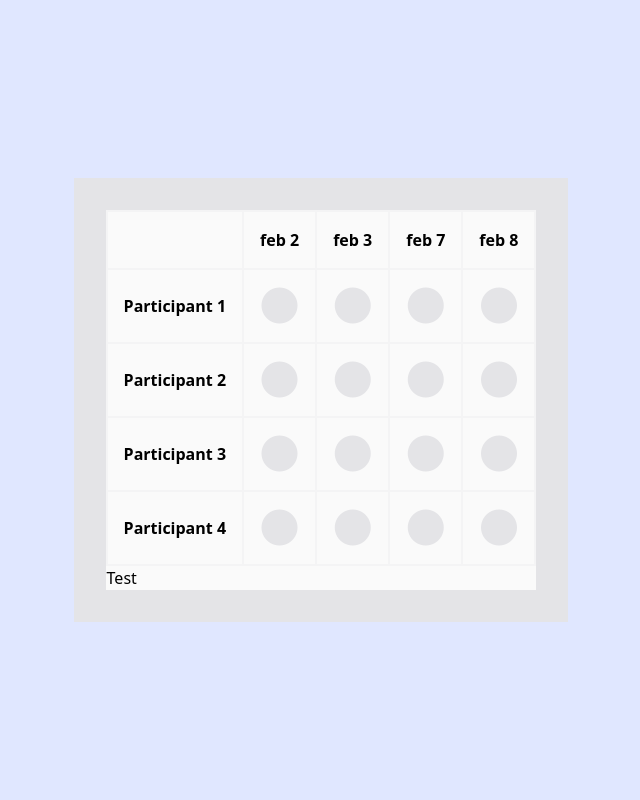
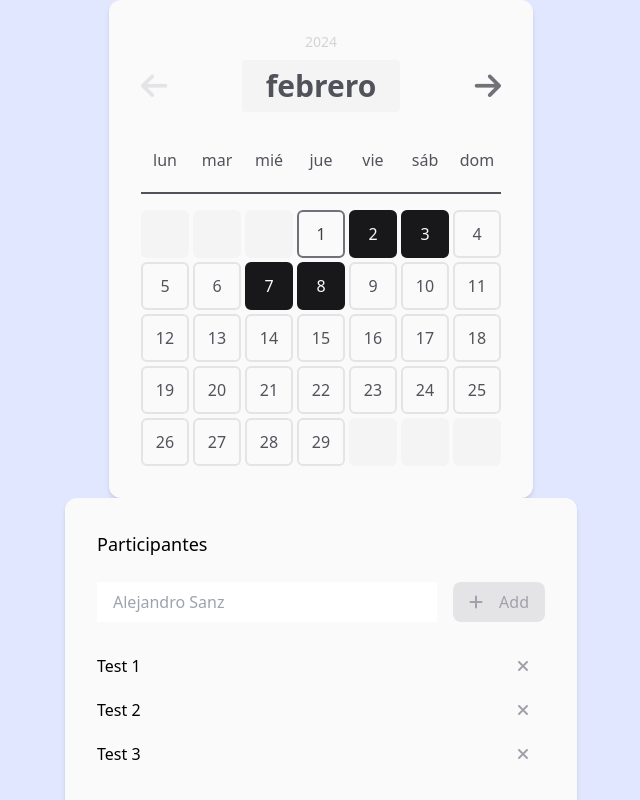
Before and after one commit to MMadlos/cronos-app, a React (Vite) app: page / in a window 1280 px wide. Shown: the top 800 px of the page, without its empty margins (319-959 px from the left). Built offline with nearby package versions, Linux system fonts and the light colour scheme.

Commit message:
Lift up calendar data to App

```diff
--- a/src/App.jsx
+++ b/src/App.jsx
@@ -1,14 +1,129 @@
 import "./App.css"
+import { useState } from "react"
+import { getAllSelectedWeekdayDates } from "./utils"
+import { mockSelectedDates, mockParticipants } from "./mockData"
 
 import Calendar from "./components/Calendar/Calendar"
 import Table from "./components/Table/Table"
 import UserList from "./components/UserList/UserList"
 
+const currentDate = new Date()
+const currentMonthIndex = currentDate.getMonth()
+const currentYear = currentDate.getFullYear()
+const initiCalendarData = {
+	year: currentYear,
+	monthIndex: currentMonthIndex,
+}
+
 function App() {
+	// TODO -> Lift up selectedDates and participants
+	const [calendarData, setCalendarData] = useState(initiCalendarData)
+	const [selectedDays, setSelectedDays] = useState(mockSelectedDates)
+
+	function handleMonthArrows(e) {
+		const newMonthIndexEl = e.target.closest("[data-index]").dataset.index
+		const newMonthIndex = Number(newMonthIndexEl)
+
+		const newCalendarData = {
+			year: calendarData.year,
+			monthIndex: newMonthIndex,
+		}
+
+		setCalendarData(newCalendarData)
+	}
+
+	function handleSelectDays(e) {
+		const dataDate = e.target.closest("[data-date]").dataset.date
+
+		const { year, monthIndex } = calendarData
+
+		const selectedDate = new Date(year, monthIndex, dataDate)
+		const selectedDateTime = selectedDate.getTime()
+
+		const selectedDaysTime = selectedDays.map((dates) => dates.getTime())
+		const isIncluded = selectedDaysTime.includes(selectedDateTime)
+
+		if (isIncluded) {
+			const newSelectedDays = selectedDaysTime
+				.filter((selected) => selected !== selectedDateTime)
+				.sort()
+				.map((datesTime) => new Date(datesTime))
+
+			setSelectedDays(newSelectedDays)
+		}
+
+		if (!isIncluded) {
+			const newSelectedDays = [...selectedDays, selectedDate]
+				.map((dates) => dates.getTime())
+				.sort()
+				.map((datesMS) => new Date(datesMS))
+
+			setSelectedDays(newSelectedDays)
+		}
+	}
+
+	function handleSelectWeek(e) {
+		const weekdayIndex = e.target.closest("button").dataset.weekIndex
+
+		const { year, monthIndex } = calendarData
+
+		const selectedDatesArray = getAllSelectedWeekdayDates(
+			year,
+			monthIndex,
+			weekdayIndex
+		)
+
+		const selectedDatesTime = selectedDatesArray.map((date) => {
+			const newDate = new Date(year, monthIndex, date)
+			return newDate.getTime()
+		})
+
+		const currentSelectedDaysTime = selectedDays.map((dates) => {
+			return dates.getTime()
+		})
+
+		const areAllAlreadySelected = selectedDatesTime.every((dates) =>
+			currentSelectedDaysTime.includes(dates)
+		)
+
+		if (!areAllAlreadySelected) {
+			selectedDatesTime.forEach((dateTime) => {
+				const isIncluded = currentSelectedDaysTime.includes(dateTime)
+				if (isIncluded) return
+
+				currentSelectedDaysTime.push(dateTime)
+			})
+
+			const newSelectedDays = currentSelectedDaysTime
+				.sort()
+				.map((datesTime) => new Date(datesTime))
+
+			setSelectedDays(newSelectedDays)
+		}
+
+		if (areAllAlreadySelected) {
+			const newSelectedDays = currentSelectedDaysTime
+				.filter((datesTime) => {
+					const isIncluded = selectedDatesTime.includes(datesTime)
+					if (!isIncluded) return datesTime
+				})
+				.sort()
+				.map((dates) => new Date(dates))
+
+			setSelectedDays(newSelectedDays)
+		}
+	}
+
 	return (
 		<main className="flex min-h-screen flex-col items-center justify-center bg-indigo-100">
-			{/* <Calendar /> */}
-			{/* <UserList /> */}
+			<Calendar
+				calendarData={calendarData}
+				selectedDays={selectedDays}
+				onClickArrows={handleMonthArrows}
+				onClickDate={handleSelectDays}
+				onClickWeekday={handleSelectWeek}
+			/>
+			<UserList />
 			<Table />
 		</main>
 	)
--- a/src/components/Calendar/Calendar.jsx
+++ b/src/components/Calendar/Calendar.jsx
@@ -1,16 +1,7 @@
 import { useState } from "react"
-
-import { getAllSelectedWeekdayDates } from "../../utils"
 
 import CalendarHeader from "./CalendarHeader"
 import CalendarBody from "./CalendarBody"
-
-const mockSelectedDates = [
-	new Date(2024, 1, 2),
-	new Date(2024, 1, 3),
-	new Date(2024, 0, 31),
-	new Date(2024, 1, 8),
-]
 
 const currentDate = new Date()
 const currentMonthIndex = currentDate.getMonth()
@@ -20,104 +11,13 @@ const initiCalendarData = {
 	monthIndex: currentMonthIndex,
 }
 
-function Calendar() {
-	const [calendarData, setCalendarData] = useState(initiCalendarData)
-	const [selectedDays, setSelectedDays] = useState(mockSelectedDates)
-
-	function handleMonthArrows(e) {
-		const newMonthIndexEl = e.target.closest("[data-index]").dataset.index
-		const newMonthIndex = Number(newMonthIndexEl)
-
-		const newCalendarData = {
-			year: calendarData.year,
-			monthIndex: newMonthIndex,
-		}
-
-		setCalendarData(newCalendarData)
-	}
-
-	function handleSelectDays(e) {
-		const dataDate = e.target.closest("[data-date]").dataset.date
-
-		const { year, monthIndex } = calendarData
-
-		const selectedDate = new Date(year, monthIndex, dataDate)
-		const selectedDateTime = selectedDate.getTime()
-
-		const selectedDaysTime = selectedDays.map((dates) => dates.getTime())
-		const isIncluded = selectedDaysTime.includes(selectedDateTime)
-
-		if (isIncluded) {
-			const newSelectedDays = selectedDaysTime
-				.filter((selected) => selected !== selectedDateTime)
-				.sort()
-				.map((datesTime) => new Date(datesTime))
-
-			setSelectedDays(newSelectedDays)
-		}
-
-		if (!isIncluded) {
-			const newSelectedDays = [...selectedDays, selectedDate]
-				.map((dates) => dates.getTime())
-				.sort()
-				.map((datesMS) => new Date(datesMS))
-
-			setSelectedDays(newSelectedDays)
-		}
-	}
-
-	function handleSelectWeek(e) {
-		const weekdayIndex = e.target.closest("button").dataset.weekIndex
-
-		const { year, monthIndex } = calendarData
-
-		const selectedDatesArray = getAllSelectedWeekdayDates(
-			year,
-			monthIndex,
-			weekdayIndex
-		)
-
-		const selectedDatesTime = selectedDatesArray.map((date) => {
-			const newDate = new Date(year, monthIndex, date)
-			return newDate.getTime()
-		})
-
-		const currentSelectedDaysTime = selectedDays.map((dates) => {
-			return dates.getTime()
-		})
-
-		const areAllAlreadySelected = selectedDatesTime.every((dates) =>
-			currentSelectedDaysTime.includes(dates)
-		)
-
-		if (!areAllAlreadySelected) {
-			selectedDatesTime.forEach((dateTime) => {
-				const isIncluded = currentSelectedDaysTime.includes(dateTime)
-				if (isIncluded) return
-
-				currentSelectedDaysTime.push(dateTime)
-			})
-
-			const newSelectedDays = currentSelectedDaysTime
-				.sort()
-				.map((datesTime) => new Date(datesTime))
-
-			setSelectedDays(newSelectedDays)
-		}
-
-		if (areAllAlreadySelected) {
-			const newSelectedDays = currentSelectedDaysTime
-				.filter((datesTime) => {
-					const isIncluded = selectedDatesTime.includes(datesTime)
-					if (!isIncluded) return datesTime
-				})
-				.sort()
-				.map((dates) => new Date(dates))
-
-			setSelectedDays(newSelectedDays)
-		}
-	}
-
+function Calendar({
+	calendarData,
+	selectedDays,
+	onClickDate,
+	onClickWeekday,
+	onClickArrows,
+}) {
 	return (
 		<div
 			id="calendar"
@@ -125,13 +25,13 @@ function Calendar() {
 		>
 			<CalendarHeader
 				calendarData={calendarData}
-				onClick={handleMonthArrows}
+				onClick={onClickArrows}
 			/>
 			<CalendarBody
 				calendarData={calendarData}
 				selectedDates={selectedDays}
-				onClickDate={handleSelectDays}
-				onClickWeekday={handleSelectWeek}
+				onClickDate={onClickDate}
+				onClickWeekday={onClickWeekday}
 			/>
 		</div>
 	)
--- a/src/components/Calendar/CalendarBody.jsx
+++ b/src/components/Calendar/CalendarBody.jsx
@@ -28,8 +28,6 @@ function DateGrid({ calendarData, selectedDates, onClickDate }) {
 	const filteredSelectedDates = selectedDates
 		.filter((dates) => dates.getMonth() === monthIndex)
 		.map((dates) => dates.getDate())
-
-	console.log(filteredSelectedDates)
 
 	const gridMonthContent = getMonthGridContent(year, monthIndex)
 	const gridMonthDataType = getGridMonthType(
```
